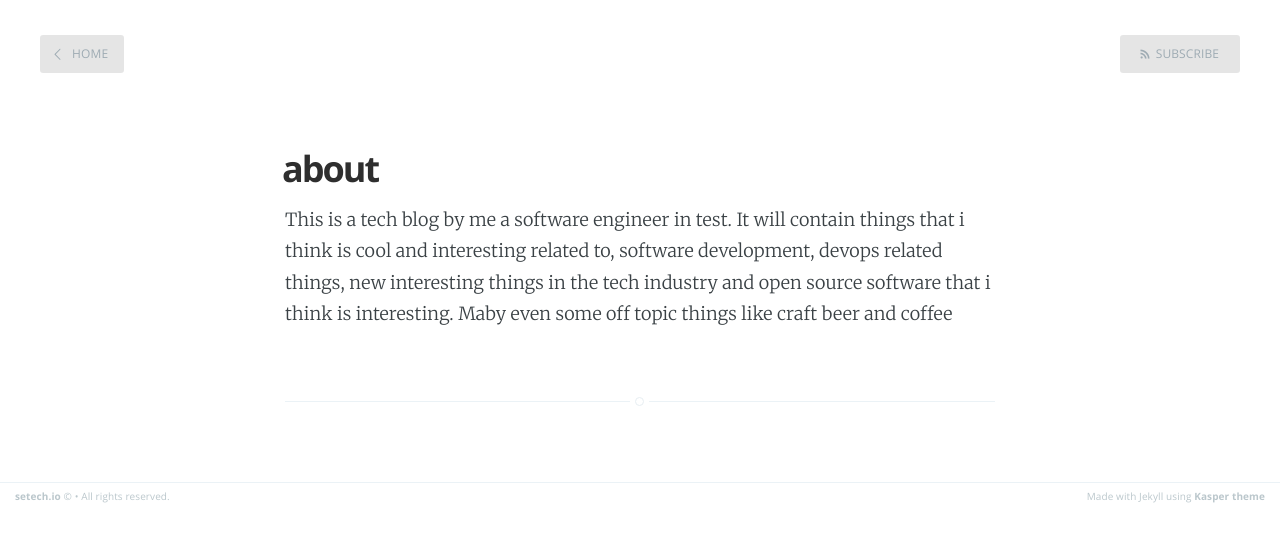
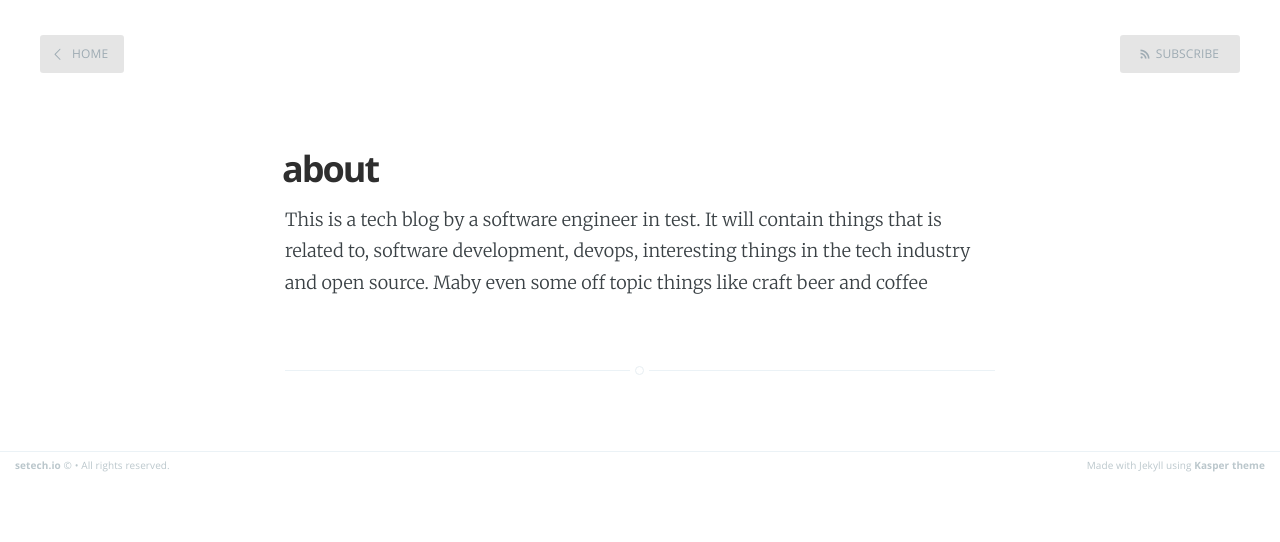
Before and after one commit to mad01/mad01.github.io, a Jekyll site: the page built from about.md, in a window 1280 px wide. Shown: the top 542 px of the page. Built offline with Jekyll 4.4.1, drawn with Linux system fonts in a browser that asks for light colours; Markdown is read by kramdown in place of the engine named in the settings.

Commit message:
updating about

```diff
--- a/about.md
+++ b/about.md
@@ -3,4 +3,4 @@ layout: page
 title: about
 ---
 
-This is a tech blog by me a software engineer in test. It will contain things that i think is cool and interesting related to, software development, devops related things, new interesting things in the tech industry and open source software that i think is interesting. Maby even some off topic things like craft beer and coffee
+This is a tech blog by a software engineer in test. It will contain things that is related to, software development, devops, interesting things in the tech industry and open source. Maby even some off topic things like craft beer and coffee
```
